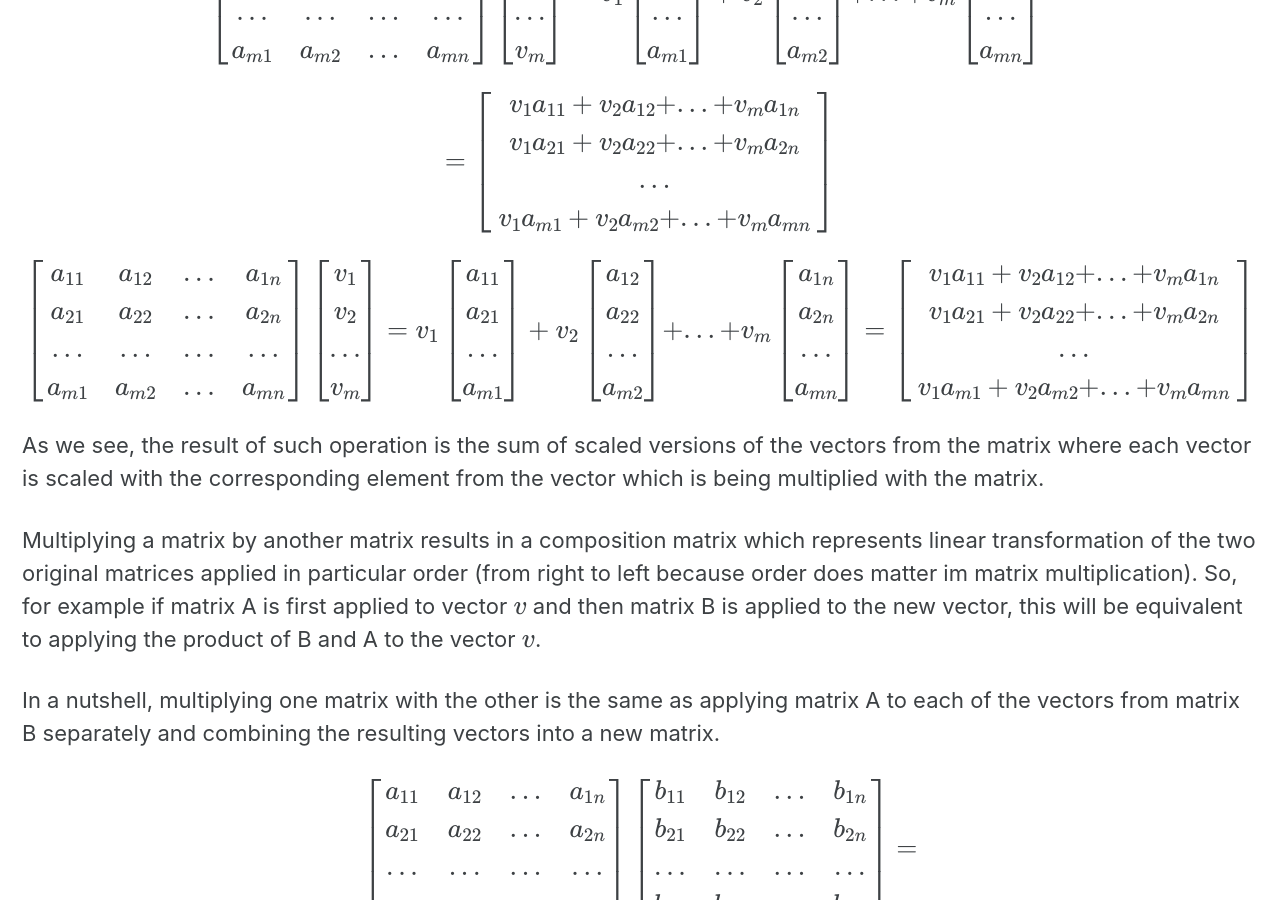
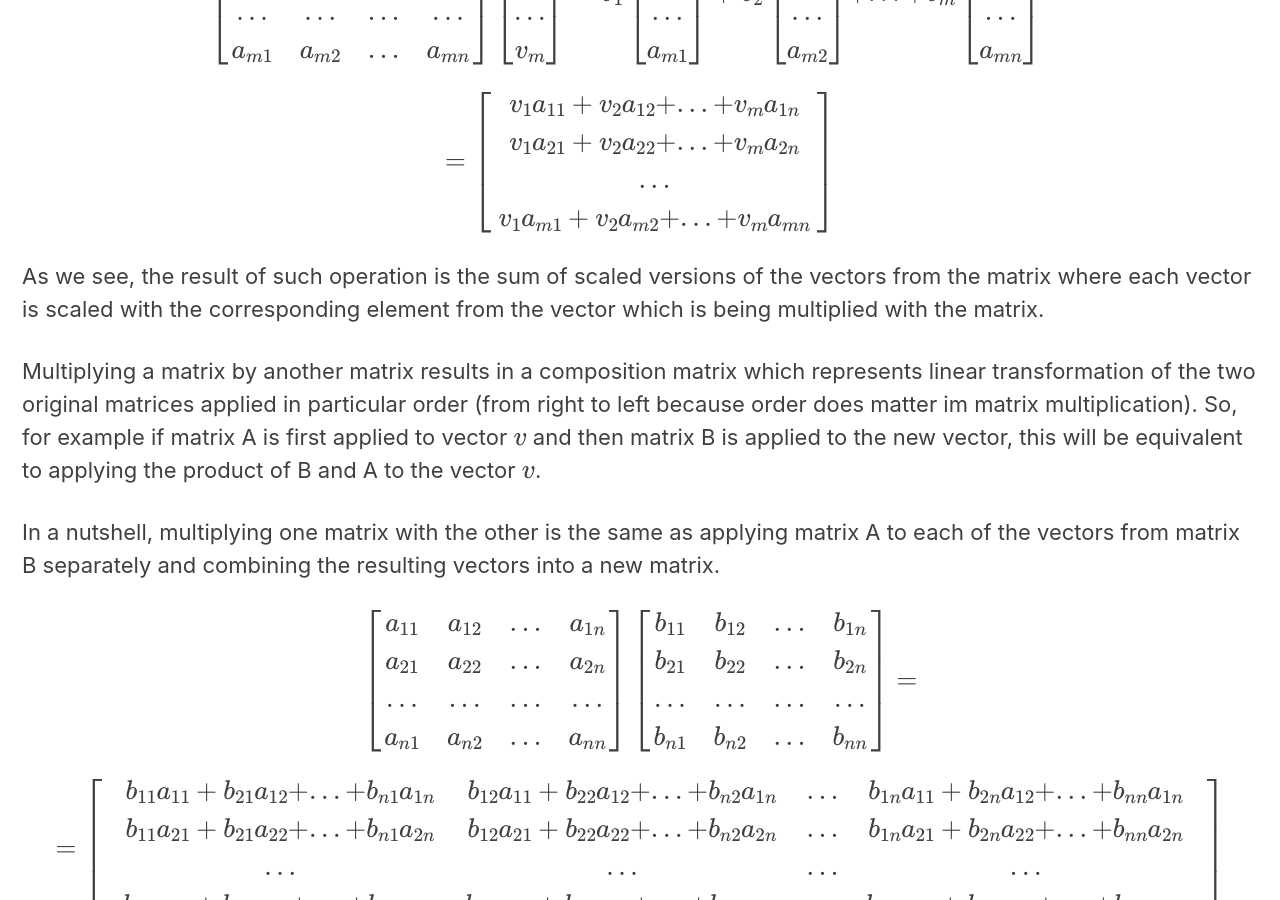
Before and after one commit to vzahorui/vzahorui.github.io, a Jekyll site: the page built from _posts/2020-07-08-linear-transformations.md, in a window 1280 px wide and 900 px high, scrolled down 2043 px. Built offline with Jekyll 4.4.1, drawn with Linux system fonts in a browser that asks for light colours; cached includes are drawn as plain includes; nearby versions of some CDN libraries; formulas are drawn with MathJax 3.

Commit message:
Update 2020-07-08-linear-transformations.md

```diff
--- a/_posts/2020-07-08-linear-transformations.md
+++ b/_posts/2020-07-08-linear-transformations.md
@@ -62,43 +62,6 @@ $$
 
 $$
 = \left[\begin{array}{c}
-v_1 a_{11} + v_2 a_{12} + ... + v_m a_{1n} \\
-v_1 a_{21} + v_2 a_{22} + ... + v_m a_{2n} \\
-... \\
-v_1 a_{m1} + v_2 a_{m2} + ... + v_m a_{mn}
-\end{array} \right]
-$$
-
-$$
-\left[\begin{array}{cccc}
-a_{11} & a_{12} & ... & a_{1n} \\
-a_{21} & a_{22} & ... & a_{2n} \\
-... & ... & ... & ... \\
-a_{m1} & a_{m2} & ... & a_{mn}
-\end{array} \right]
-\left[\begin{array}{c}
-v_{1} \\
-v_{2} \\
-... \\
-v_{m}
-\end{array} \right]
-= v_{1}
-\left[\begin{array}{c}
-a_{11} \\
-a_{21} \\
-... \\
-a_{m1}
-\end{array} \right] + v_{2}\left[\begin{array}{c}
-a_{12} \\
-a_{22} \\
-... \\
-a_{m2}
-\end{array} \right] + ... + v_{m}\left[\begin{array}{c}
-a_{1n} \\
-a_{2n} \\
-... \\
-a_{mn}
-\end{array} \right] = \left[\begin{array}{c}
 v_1 a_{11} + v_2 a_{12} + ... + v_m a_{1n} \\
 v_1 a_{21} + v_2 a_{22} + ... + v_m a_{2n} \\
 ... \\
```
